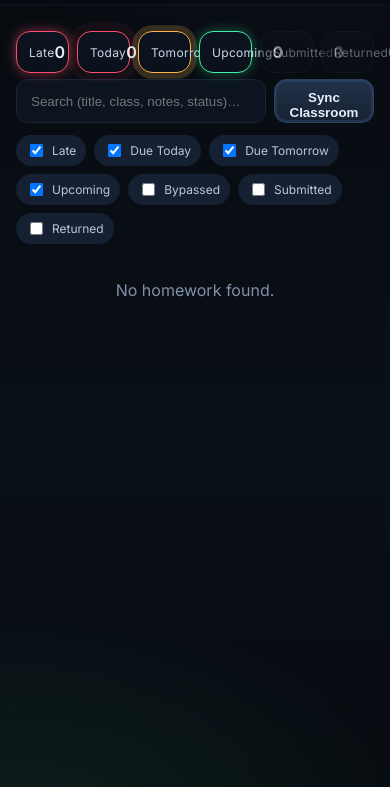
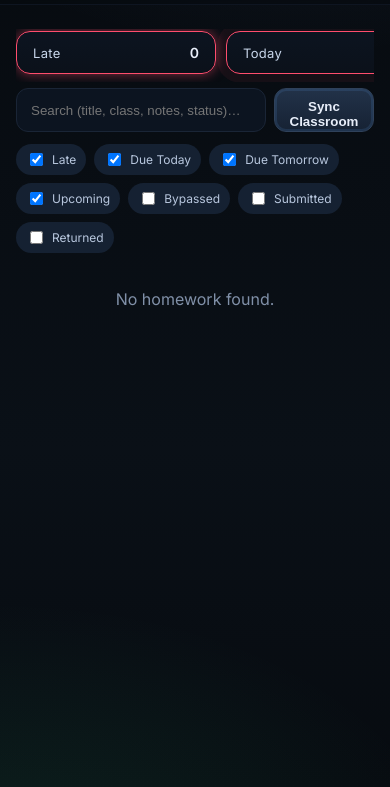
Before and after one commit to TheEuropean417/Homework, a plain HTML site: page index.html in a window 390 px wide. Shown: the part 57-844 px from the top of the page. Drawn offline with Linux system fonts and the light colour scheme; no server answers.

Commit message:
Update styles.css

```diff
--- a/assets/css/styles.css
+++ b/assets/css/styles.css
@@ -212,16 +212,48 @@ body{
 }
 .toast.show{display:flex}
 
-/* ======= Responsive ======= */
-@media (max-width:480px){
-  :root{ --badge-h:28px; }
-  .badge{ padding:0 12px; font-size:11px; }
-  .grid-2{grid-template-columns:1fr}  /* stack form fields on phones */
+/* === MOBILE FIX: Status chips (Late/Today/Tomorrow/Upcoming/Submitted/Returned) === */
+/* Your current rule forces 6 columns → cramped on phones. We override it here.      */
+
+/* Tablet-ish: 3 per row */
+@media (max-width: 900px){
+  .statusbar{ margin: 8px 0 6px; }
+  .statrow{
+    display: grid;
+    grid-template-columns: repeat(3, minmax(0, 1fr));
+    gap: 10px;
+  }
+  .stat{ padding: 12px 14px; }
+  .stat .label{ white-space: nowrap; }
 }
-@media (min-width:640px){ .cards{grid-template-columns:1fr 1fr} }
-@media (min-width:1024px){ .cards{grid-template-columns:1fr 1fr 1fr} }
 
-/* ======= Motion Safety ======= */
-@media (prefers-reduced-motion:reduce){
-  .badge.today,.badge.tomorrow,.dot.today,.dot.tomorrow,.stat.today,.stat.tom{animation:none}
+/* Small phones: 2 per row */
+@media (max-width: 680px){
+  .statrow{
+    grid-template-columns: repeat(2, minmax(0, 1fr));
+    gap: 10px;
+  }
 }
+
+/* Very small phones: horizontal swipe with snap (keeps chips large & readable) */
+@media (max-width: 480px){
+  .statrow{
+    display: flex;
+    gap: 10px;
+    overflow-x: auto;
+    padding: 2px 2px 8px;
+    scroll-snap-type: x mandatory;
+    -webkit-overflow-scrolling: touch;
+  }
+  .stat{
+    flex: 0 0 auto;
+    min-width: 200px;              /* comfortable width for titles + counts */
+    scroll-snap-align: start;
+    padding: 12px 16px;
+  }
+  .stat .label{ font-size: 13px; }
+  .stat .count{ font-size: 14px; }
+  /* Hide scrollbar on mobile */
+  .statrow::-webkit-scrollbar{ display:none; }
+  .statrow{ scrollbar-width: none; }
+}
```
